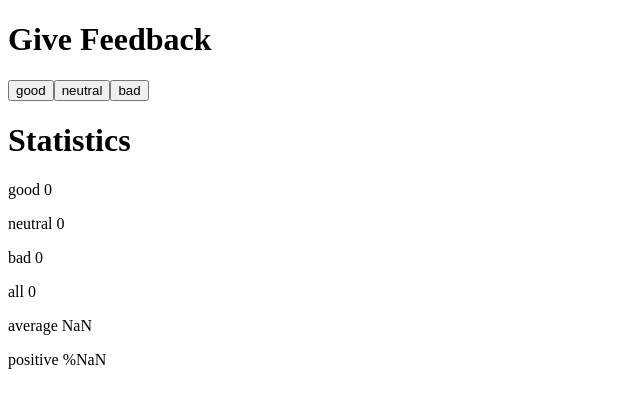
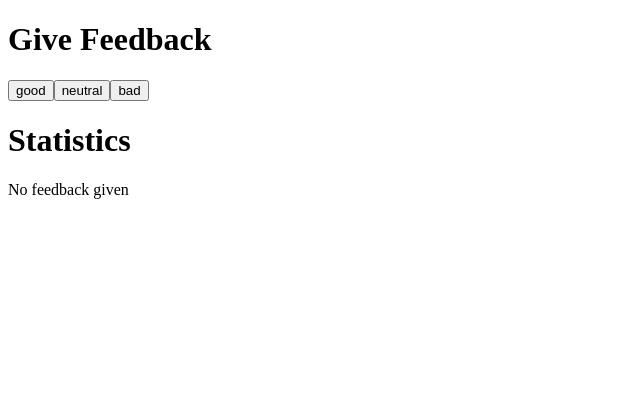
Before and after one commit to daxborde/fullstackopen, a React (Create React App) app in the folder part1/unicafe/: page / in a window 1280 px wide. Shown: the top 408 px of the page, without its empty margins (0-640 px from the left). Built offline with nearby package versions, Linux system fonts and the light colour scheme.

Commit message:
1.9 conditional render when no feedback given

```diff
--- a/part1/unicafe/src/App.js
+++ b/part1/unicafe/src/App.js
@@ -1,6 +1,10 @@
 import React, { useState } from 'react'
 
 const Statistics = ({ mapping, history }) => {
+  if (history.length === 0) {
+    return <p>No feedback given</p>
+  }
+
   const countHistory = (history, key) => history.reduce((a, x) => a + (x === mapping[key] ? 1 : 0), 0);
 
   const numgood = countHistory(history, "good")
@@ -11,16 +15,14 @@ const Statistics = ({ mapping, history }) => {
   const positive = numgood / history.length
 
   return (
-    <>
-      <h1>Statistics</h1>
-
+    <div>
       <p>good {numgood}</p>
       <p>neutral {numneutral}</p>
       <p>bad {numbad}</p>
       <p>all {history.length}</p>
       <p>average {average}</p>
       <p>positive %{positive * 100}</p>
-    </>
+    </div>
   )
 }
 
@@ -46,6 +48,7 @@ const App = () => {
         ))
       }
 
+      <h1>Statistics</h1>
       <Statistics mapping={mapping} history={history} />
     </>
   )
```
